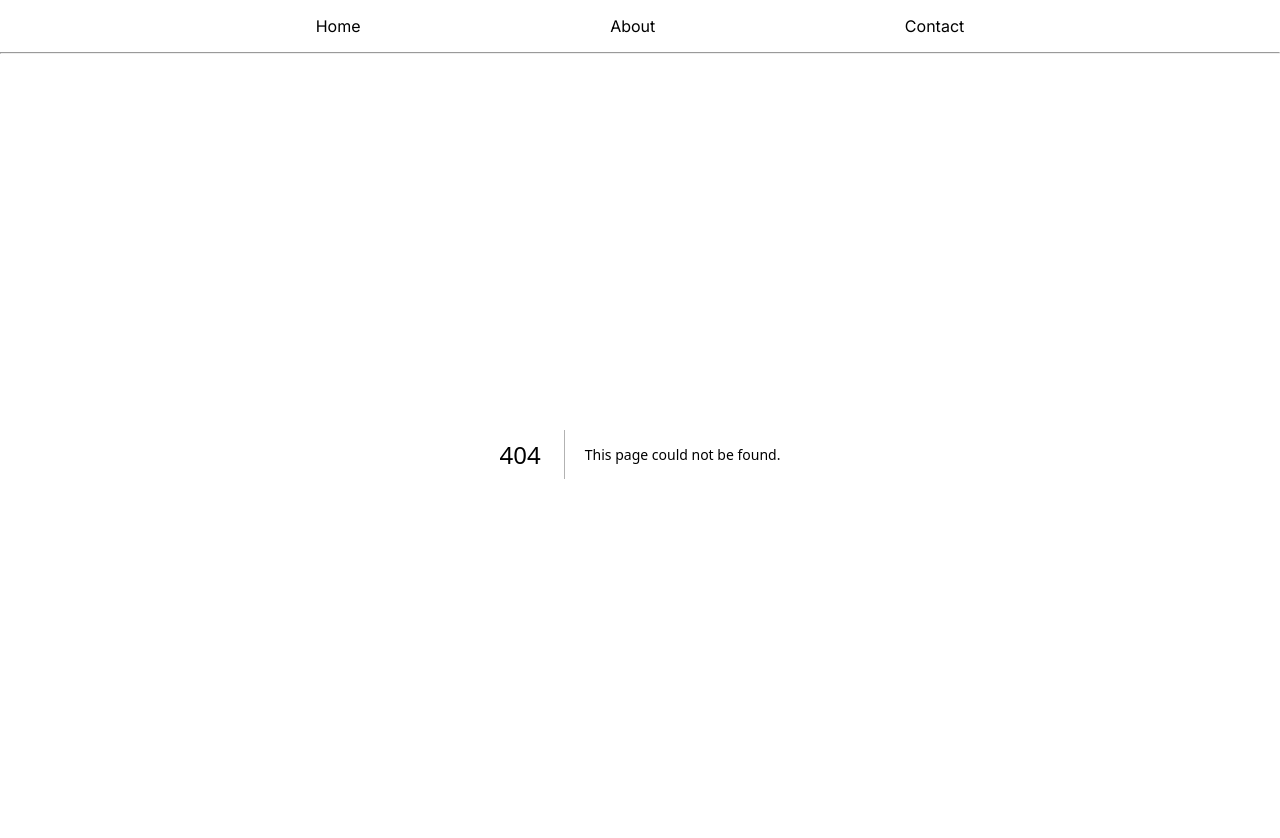
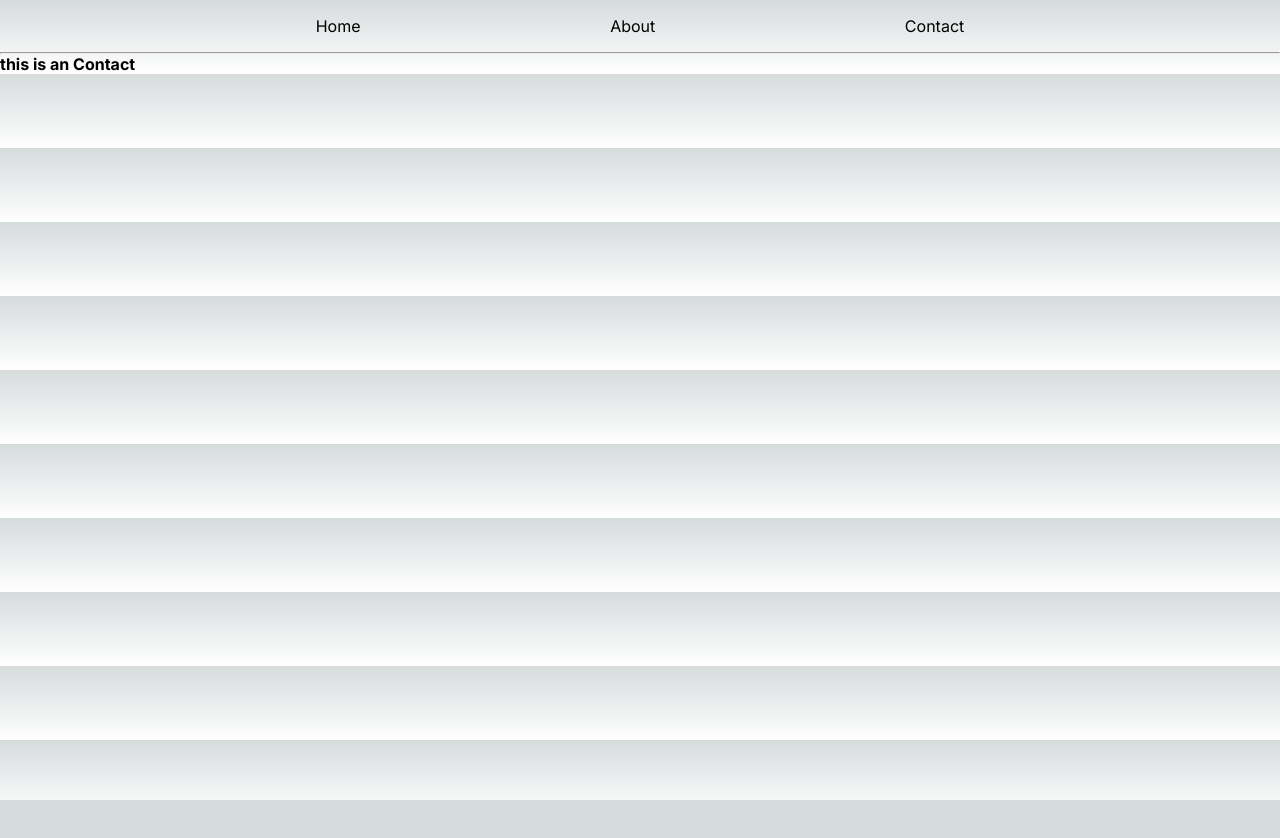
Before and after one commit to AlexisWeber98/Portfolio, a Next.js app: page /contact in a window 1280 px wide. Before the commit this address had no page. Shown: the top 838 px of the page. After the commit the page ends 800 px from the top, so only its background shows below. Built offline with nearby package versions, Linux system fonts and the light colour scheme.

Commit message:
create contact page

```diff
--- /dev/null
+++ b/app/contact/page.tsx
@@ -0,0 +1,9 @@
+const Contact = () => {
+    return (
+        <main>
+            <h4>this is an Contact</h4>
+        </main>
+    )
+};
+
+export default Contact
```
